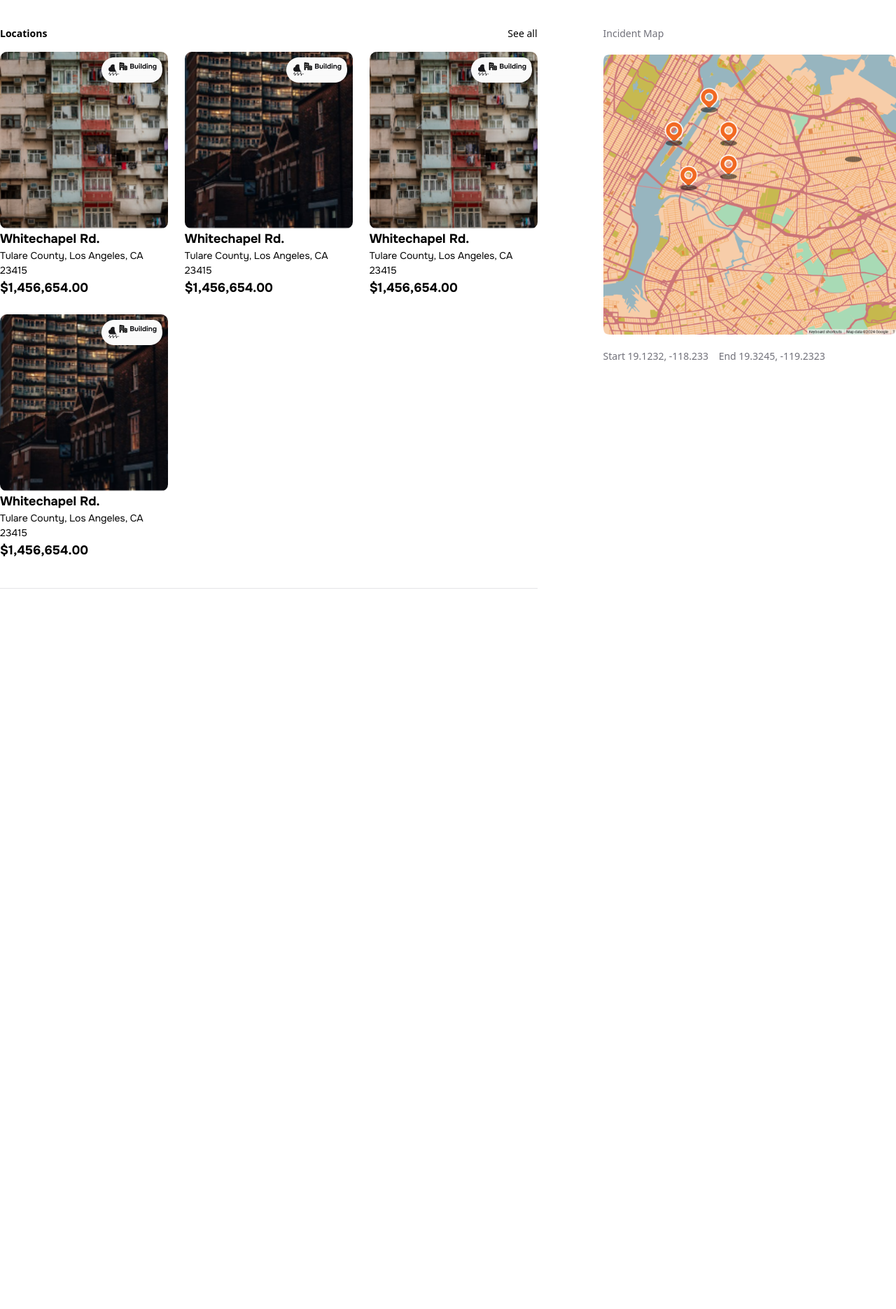
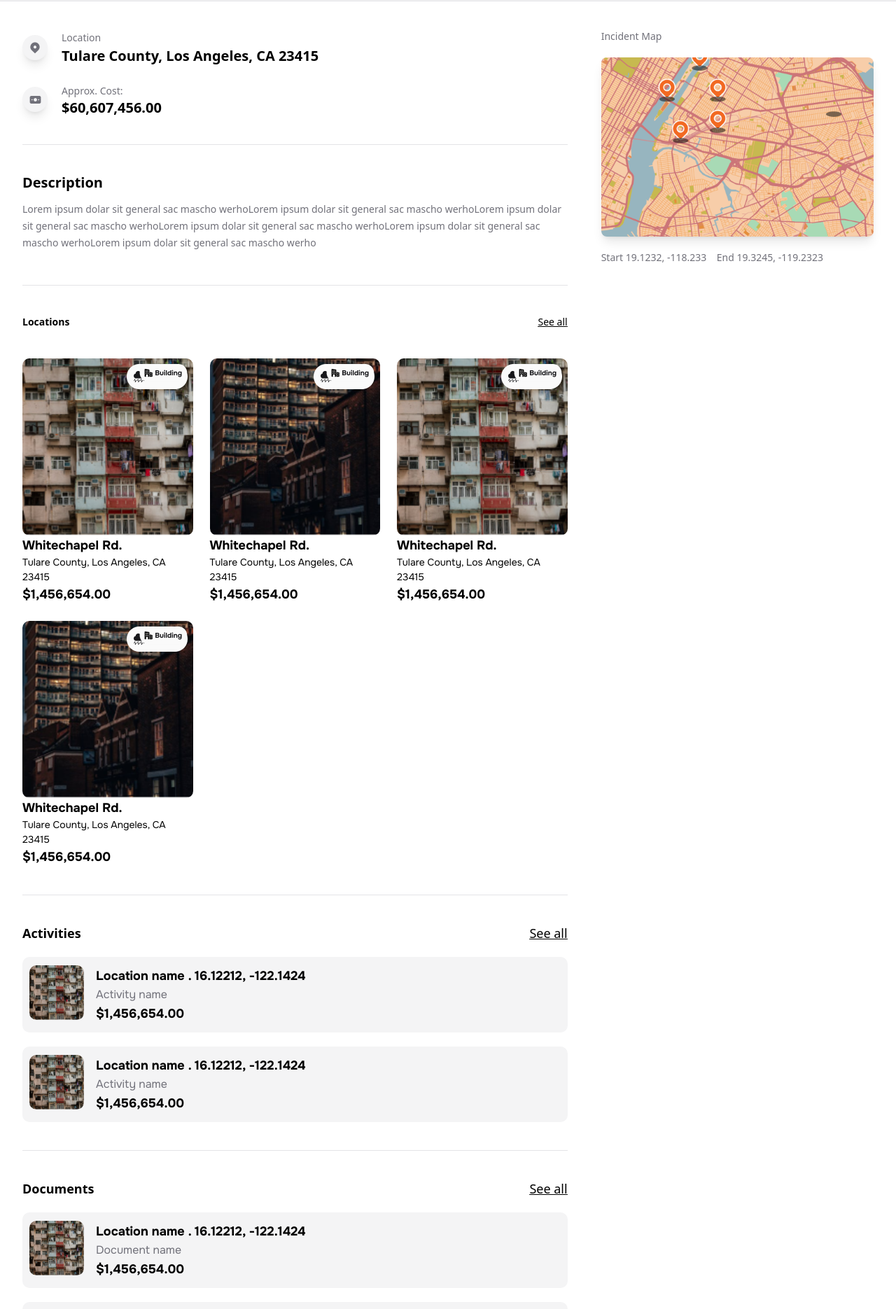
Before and after one commit to Abdur-Rahman-s/InnoWave, a React (Vite) app: page /locations in a window 1280 px wide. Shown: the part 220-2090 px from the top of the page at 70% size. Before the commit the page ends 1076 px from the top, so only its background shows below. Built offline with nearby package versions, Linux system fonts and the light colour scheme.

Commit message:
blank page incomplete

```diff
--- a/src/App.jsx
+++ b/src/App.jsx
@@ -26,9 +26,11 @@ const Layout = ({ children }) => {
         return 'Incidents';
       case '/locations':
         return (
-          <div className='flex gap-2 ' >
-            <img src={image_2} alt="Incident 2" />
-            <p>DR-4699 March 2023 Severe Storms</p>
+          <div className='flex gap-2 items-center justify-center mt-2 ' >
+            <img src={image_2} alt="Incident " />
+            <p className='text-[16px] sm:text-[20px] md:text-[1rem] lg:text-[1.5rem]'>
+              DR-4699 March 2023 Severe Storms
+            </p>
           </div>
         );
       default:
--- a/src/Components/Page/Location.jsx
+++ b/src/Components/Page/Location.jsx
@@ -1,21 +1,52 @@
 import React from 'react';
+import { TiLocation } from "react-icons/ti";
 import Card from '../Shared/Card';
+import LocationCard from '../Shared/LocationCard';
 
 function Location() {
     return (
-        <section className='container mx-auto'>
-            <div className='flex gap-[94px] mt-[40px]'>
-                <div id='first_Child' className='flex flex-col gap-[15px]'>
-                    <div className='flex justify-between'>
-                        <h1 className='text-[14px] font-bold leading-[22px]'>Locations</h1>
-                        <p className='text-[14px] leading-[22px]'><a href="#">See all</a></p>
+        <section className='container mx-auto px-4 md:px-6 lg:px-8'>
+            <div className='flex flex-col md:flex-row gap-8 md:gap-12 mt-8 md:mt-10'>
+                <div id='first_Child' className='flex flex-col gap-10 md:w-2/3'>
+
+                    <div className='flex flex-col gap-6 justify-center border-b border-border-color pb-[40px] '>
+                        <div className='flex items-center gap-5'>
+                            <div className='h-9 w-9 rounded-full text-gray bg-[#F4F4F5] flex items-center justify-center shadow-lg'>
+                                <TiLocation className='text-xl' />
+                            </div>
+                            <div>
+                                <p className='text-sm text-gray leading-6'>Location</p>
+                                <h1 className='text-lg md:text-xl font-bold leading-6'>Tulare County, Los Angeles, CA 23415</h1>
+                            </div>
+                        </div>
+
+                        <div className='flex items-center gap-5'>
+                            <div className='h-9 w-9 rounded-full text-gray bg-[#F4F4F5] flex items-center justify-center shadow-lg'>
+                                <img src={'../../../public/Vector.png'} alt="" />
+                            </div>
+                            <div  >
+                                <p className='text-sm text-gray leading-6'>Approx. Cost:</p>
+                                <h1 className='text-xl font-bold leading-6'>$60,607,456.00</h1>
+                            </div>
+                        </div>
                     </div>
 
-                    <div className='image-section grid grid-cols-3 grid-rows-2 gap-6 border-b pb-[40px] border-border-color'>
+                    {/* Description  */}
+                    <div className='flex flex-col gap-3  border-b border-border-color pb-[48px] ' >
+                        <h1 className='text-lg md:text-xl font-bold leading-6' >Description</h1>
+                        <p className='text-sm text-gray leading-6'>Lorem ipsum dolar sit general sac mascho werhoLorem ipsum dolar sit general sac mascho werhoLorem ipsum dolar sit general sac mascho werhoLorem ipsum dolar sit general sac mascho werhoLorem ipsum dolar sit general sac mascho werhoLorem ipsum dolar sit general sac mascho werho</p>
+                    </div>
+
+                    <div className='flex justify-between items-center'>
+                        <h1 className='text-sm font-bold leading-6'>Locations</h1>
+                        <p className='text-sm leading-6 underline hover:text-blue-500 transition-colors'><a href="#">See all</a></p>
+                    </div>
+
+                    <div className='image-section grid grid-cols-1 sm:grid-cols-2 lg:grid-cols-3 gap-6 border-b pb-10 border-border-color'>
                         {Array(4).fill().map((_, index) => (
                             <div key={index}>
                                 <Card
-                                    image={`/Build_${index % 2 + 1}.png`} // Dynamically using Build_1 or Build_2
+                                    image={`/Build_${index % 2 + 1}.png`} // Dynamically card add
                                     title={'Whitechapel Rd.'}
                                     description={'Tulare County, Los Angeles, CA 23415'}
                                     price={'$1,456,654.00'}
@@ -25,17 +56,58 @@ function Location() {
                         ))}
                     </div>
 
-                    <div>
+                    {/* Activities Section */}
+                    <div className='flex flex-col gap-5 border-b border-border-color pb-10'>
+                        {/* Activities Section */}
+                        <div className='flex justify-between'>
+                            <h1 className='text-xl sm:text-base md:text-lg font-bold leading-6'>Activities</h1>
+                            <p className='text-sm sm:text-base md:text-lg leading-6 underline hover:text-blue-500 transition-colors'>
+                                <a href="#">See all</a>
+                            </p>
+                        </div>
+                        <LocationCard
+                            image={'/public/Build_1.png'}
+                            Title={'Activity name'}
+                            heading={'Location name . 16.12212, -122.1424'}
+                            Price={'$1,456,654.00'}
+                        />
+                        <LocationCard
+                            image={'/public/Build_1.png'}
+                            Title={'Activity name'}
+                            heading={'Location name . 16.12212, -122.1424'}
+                            Price={'$1,456,654.00'}
+                        />
+                    </div>
 
-
+                    {/* Documents Section */}
+                    <div className='flex flex-col gap-5 border-b border-border-color pb-10'>
+                        <div className='flex justify-between'>
+                            <h1 className='text-sm sm:text-base md:text-lg font-bold leading-6'>Documents</h1>
+                            <p className='text-sm sm:text-base md:text-lg leading-6 underline hover:text-blue-500 transition-colors'>
+                                <a href="#">See all</a>
+                            </p>
+                        </div>
+                        <LocationCard
+                            image={'/public/Build_1.png'}
+                            Title={'Document name'}
+                            heading={'Location name . 16.12212, -122.1424'}
+                            Price={'$1,456,654.00'}
+                        />
+                        <LocationCard
+                            image={'/public/Build_1.png'}
+                            Title={'Document name'}
+                            heading={'Location name . 16.12212, -122.1424'}
+                            Price={'$1,456,654.00'}
+                        />
                     </div>
 
                 </div>
 
-                <div className='flex flex-col gap-5 cursor-pointer'>
-                    <p className='text-gray text-[14px]'>Incident Map</p>
-                    <img src={'/Location.png'} alt="map" />
-                    <p className='text-[14px] text-gray'>Start 19.1232, -118.233 &nbsp;&nbsp; End 19.3245, -119.2323</p>
+                {/* Incident Map Section */}
+                <div className='flex flex-col gap-5 cursor-pointer md:w-1/3'>
+                    <p className='text-gray text-sm'>Incident Map</p>
+                    <img src={'/Location.png'} alt="map" className='rounded-lg shadow-lg object-cover w-full h-64' />
+                    <p className='text-sm text-gray'>Start 19.1232, -118.233 &nbsp;&nbsp; End 19.3245, -119.2323</p>
                 </div>
             </div>
         </section>
--- a/src/Components/Page/incidents/Finished.jsx
+++ b/src/Components/Page/incidents/Finished.jsx
@@ -24,7 +24,7 @@ function Finished() {
                     Finished!
                 </p>
             )}
-            <Button className={'rounded-md'}><Link to={'/location'} >Done</Link></Button>
+            <Button className={'rounded-md'}><Link to={'/locations'} >Done</Link></Button>
         </section>
     );
 }
--- /dev/null
+++ b/src/Components/Shared/LocationCard.jsx
@@ -0,0 +1,26 @@
+import React from 'react';
+
+function LocationCard({ heading, Title, Price, image }) {
+    return (
+        <div className='w-full h-[108px] bg-[#F4F4F5] flex items-center font-onest rounded-[10px]'>
+            <div className='px-[10px] py-[15px] flex gap-[17px]'>
+                <div>
+                    <img src={image} alt="" className='h-[78px] w-[78px] rounded-[10px]' />
+                </div>
+                <div>
+                    <h1 className='text-[14px] sm:text-[16px] md:text-[18px] font-bold leading-[20px] sm:leading-[26px] md:leading-[30px]'>
+                        {heading}
+                    </h1>
+                    <p className='text-gray text-[12px] sm:text-[14px] md:text-[16px]'>
+                        {Title}
+                    </p>
+                    <p className='text-[14px] sm:text-[16px] md:text-[18px] font-bold leading-[20px] sm:leading-[26px] md:leading-[30px]'>
+                        {Price}
+                    </p>
+                </div>
+            </div>
+        </div>
+    );
+}
+
+export default LocationCard;
--- a/src/Components/Shared/Nav.jsx
+++ b/src/Components/Shared/Nav.jsx
@@ -1,4 +1,4 @@
-import React, { useContext, useState } from 'react';
+import React, { useContext, useEffect, useState } from 'react';
 import { Link, useLocation } from 'react-router-dom';
 import { GrMenu, GrClose } from "react-icons/gr";
 import cn from 'classnames';
@@ -10,11 +10,14 @@ import Button from './Button';
 import { HiOutlineMagnifyingGlass } from "react-icons/hi2";
 
 
-const Nav = ({ title, value, text, classNames, className  }) => {
+const Nav = ({ title, value, text, classNames, className }) => {
     const [isActive, setIsActive] = useState(false);
+    const [activeLink, setActiveLink] = useState('');
     const location = useLocation();
 
-
+    function handleActiveLink(linkName) {
+        setActiveLink(linkName); // Using prev state to toggle
+    }
 
     const ToggleMenu = () => {
         setIsActive(prevState => !prevState);
@@ -57,6 +60,32 @@ const Nav = ({ title, value, text, classNames, className  }) => {
     };
 
 
+    const pathsWithBorder = {
+        '/dashboard': 'Dashboard',
+        '/incidents': 'Incidents',
+        '/locations': 'Locations',
+        '/activities': 'Activities',
+        '/documents': 'Documents',
+        '/cypher-ai': 'Cypher AI',
+      };
+
+    const PreviusPage = () => {
+        if (location.pathname === '/get-started') {
+            return '/new-incident'
+        }
+        if (location.pathname === '/next-step') {
+            return '/get-started'
+        }
+        if (location.pathname === '/second-step') {
+            return '/next-step'
+        }
+    }
+    useEffect(() => {
+        const currentLink = pathsWithBorder[location.pathname];
+        if (currentLink) {
+            setActiveLink(currentLink); // Set activeLink based on current location
+        }
+    }, [location.pathname]);
     const incidentLink = () => {
         const location = useLocation();
 
@@ -92,10 +121,14 @@ const Nav = ({ title, value, text, classNames, className  }) => {
 
                     {/* Dynamic Navigation Links for larger screens */}
                     <div className='hidden md:flex items-center'>
-                        <ul className='flex gap-6 text-gray-600'>
+                    <ul className="flex gap-6 text-gray-600">
     {navLinks.map(link => (
         <li key={link.name}>
-                                    <Link to={link.path} className='nav-link-design'>
+            <Link
+                to={link.path}
+                className={`nav-link-design ${activeLink === link.name || pathsWithBorder[location.pathname] === link.name ? 'border-b-2 border-dark' : 'border-none'}`} // Match active link or current location
+                onClick={() => handleActiveLink(link.name)}
+            >
                 {link.name}
             </Link>
         </li>
@@ -126,7 +159,7 @@ const Nav = ({ title, value, text, classNames, className  }) => {
 
             {/* Mobile Menu */}
             {isActive && (
-                <div className='md:hidden fixed top-0 right-0 w-1/2 h-full bg-white shadow-lg p-4 z-50'>
+                <div className='md:hidden fixed top-0 right-0 w-1/2 h-full bg-white shadow-lg p-4 z-50 animate-reveal '>
                     <button onClick={ToggleMenu} className='text-2xl absolute top-4 right-4 mt-8'>
                         <GrClose className='text-xl' />
                     </button>
@@ -185,7 +218,7 @@ const Nav = ({ title, value, text, classNames, className  }) => {
                             </span>
                         </div>
                         <input placeholder='Sort By: Date modified' className='input-design input-animation px-[10px]' />
-                        <Button className='md:py-3 w-full md:w-auto text-xs rounded-md mt-3'>
+                        <Button className='md:py-3 w-full md:w-auto text-xs rounded-md mt-3 shadow-md hover:shadow-lg'>
                             <Link to={linkPath()}>{buttonText()}</Link>
                         </Button>
                     </div>
@@ -210,10 +243,10 @@ const Nav = ({ title, value, text, classNames, className  }) => {
 
                         <div className='flex gap-3 mt-4 md:mt-0'>
                             <Button className='bg-white font-bold rounded-md py-2 px-4 shadow-md hover:shadow-lg'>
-                                <span className='text-gray'>Back</span>
+                                <span className='text-gray'  ><Link to={PreviusPage()}  >Back</Link></span>
                             </Button>
                             <Button className='bg-orange-500 text-white rounded-md text-xs py-2 px-4 shadow-md hover:bg-orange' >
-                                <Link  to={incidentLink()}>{incidentText()}</Link>
+                                <Link to={incidentLink()}>{incidentText()}</Link>
                             </Button>
 
                         </div>
```
Lines whose indentation alone changed are shown as unchanged.
